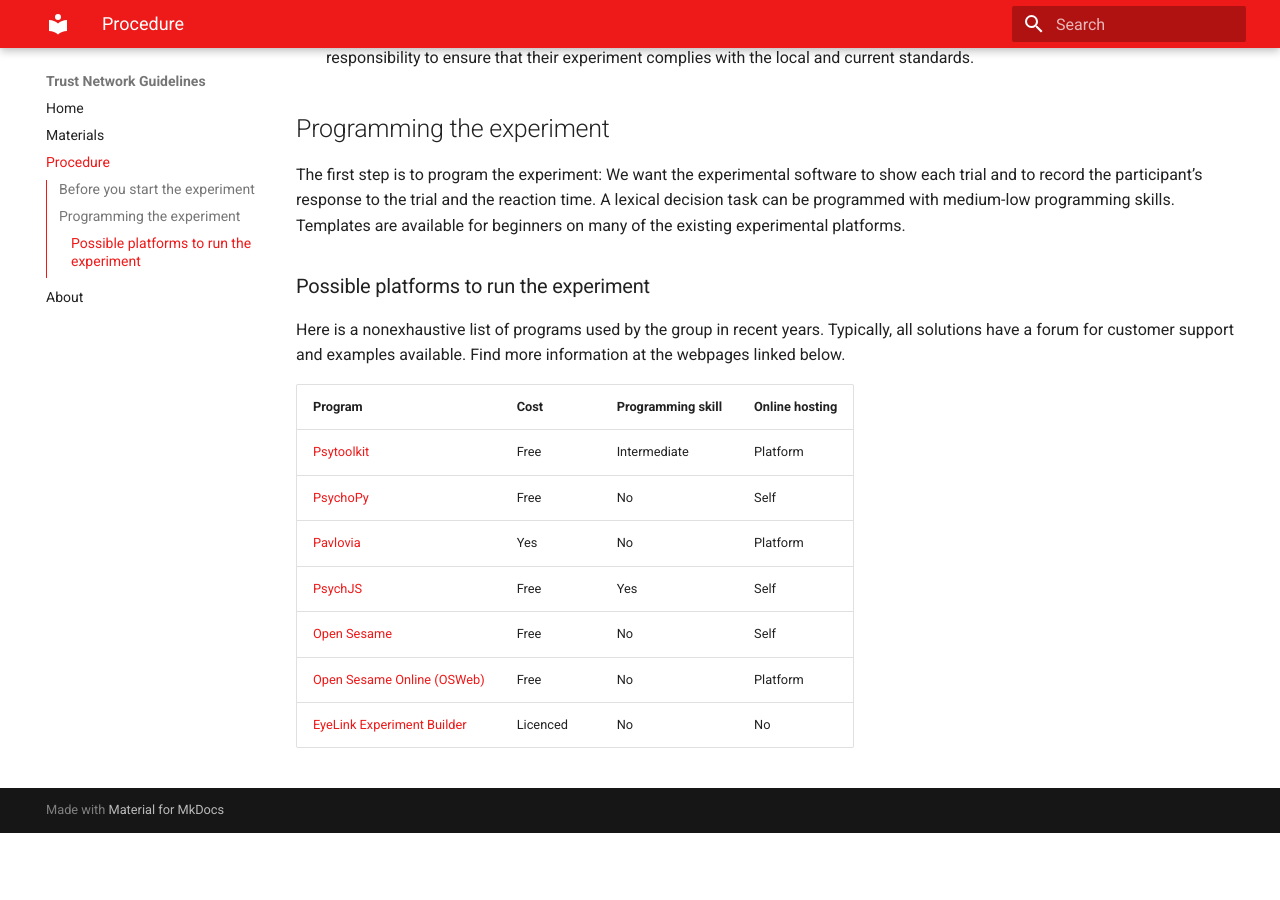
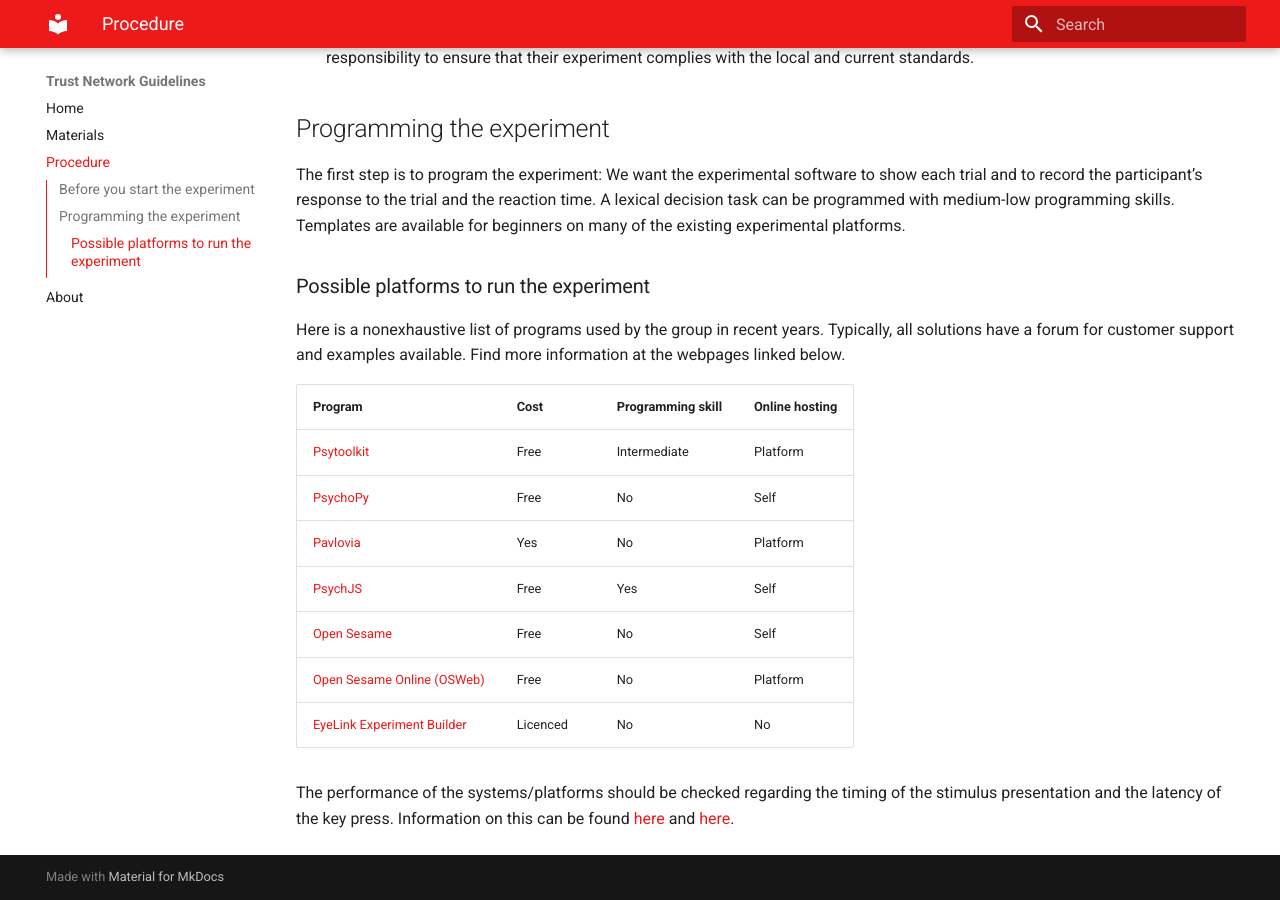
Before and after one commit to cwdeee/trust-network-guidelines, an MkDocs documentation site: the page built from docs/procedure.md, in a window 1280 px wide and 900 px high, scrolled down 523 px. Built offline with MkDocs 1.6.1 and Material for MkDocs 9.7.7, drawn with Linux system fonts in a browser that asks for light colours; before the commit the page ends 1356 px from its top, so only the background shows below that.

Commit message:
platform performance papers

```diff
--- a/docs/procedure.md
+++ b/docs/procedure.md
@@ -14,15 +14,17 @@ The first step is to program the experiment: We want the experimental software t
 ### Possible platforms to run the experiment
 Here is a nonexhaustive list of programs used by the group in recent years. Typically, all solutions have a forum for customer support and examples available. Find more information at the webpages linked below.
 
-| Program                            | Cost     | Programming skill | Online hosting |
-|------------------------------------|----------|-------------------|----------------|
-| [Psytoolkit](https://www.psytoolkit.org)       | Free     | Intermediate      | Platform            |
-| [PsychoPy](https://www.psychopy.org/) | Free | No                | Self            |
-| [Pavlovia](https://pavlovia.org/) | Yes | No                | Platform            |
-| [PsychJS](https://www.jspsych.org/v7/)                            | Free     | Yes               | Self            |
-| [Open Sesame](https://osdoc.cogsci.nl/) | Free     | No                | Self            |
-| [Open Sesame Online (OSWeb)](https://osdoc.cogsci.nl/3.3/manual/osweb/osweb/) | Free     | No                | Platform            |
-| [EyeLink Experiment Builder](https://www.sr-research.com/experiment-builder/)         | Licenced | No                | No             |
+| Program                                                                       | Cost     | Programming skill | Online hosting |
+|-------------------------------------------------------------------------------|----------|-------------------|----------------|
+| [Psytoolkit](https://www.psytoolkit.org)                                      | Free     | Intermediate      | Platform       |
+| [PsychoPy](https://www.psychopy.org/)                                         | Free     | No                | Self           |
+| [Pavlovia](https://pavlovia.org/)                                             | Yes      | No                | Platform       |
+| [PsychJS](https://www.jspsych.org/v7/)                                        | Free     | Yes               | Self           |
+| [Open Sesame](https://osdoc.cogsci.nl/)                                       | Free     | No                | Self           |
+| [Open Sesame Online (OSWeb)](https://osdoc.cogsci.nl/3.3/manual/osweb/osweb/) | Free     | No                | Platform       |
+| [EyeLink Experiment Builder](https://www.sr-research.com/experiment-builder/) | Licenced | No                | No             |
 
 <!--| Gorilla                            |        |                |                |  |                    |
 | Inquisit                           |        |                |                |  |                    |-->
+
+The performance of the systems/platforms should be checked regarding the timing of the stimulus presentation and the latency of the key press. Information on this can be found [here](https://doi.org/10.7717/peerj.9414) and [here](https://doi.org/10.3758/s13428-020-01501-5).
```
